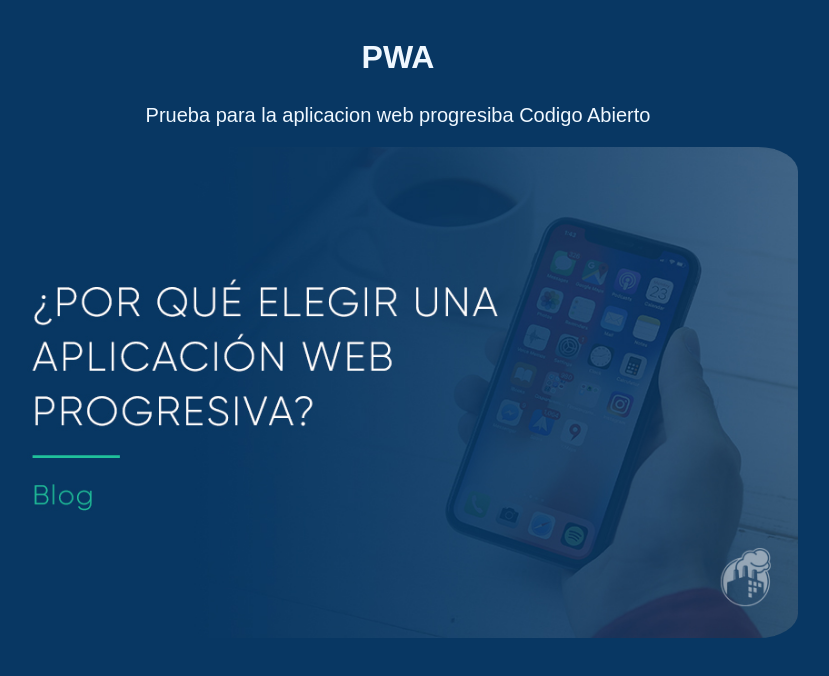
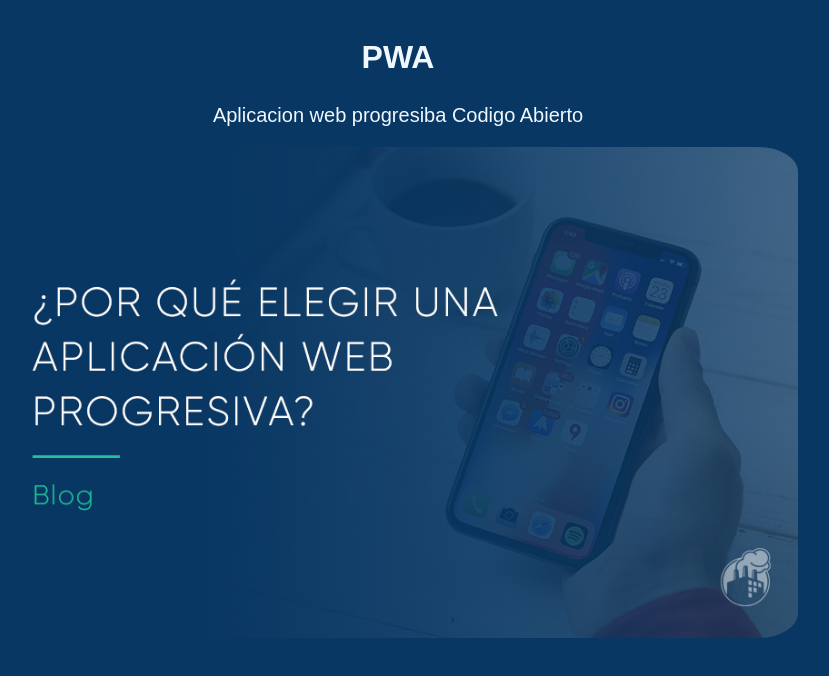
Before and after one commit to hmcarlosj/pwa-add, a plain HTML site: page index.html in a window 1280 px wide. Shown: the whole page, without its empty margins (242-1071 px from the left). Drawn offline with Linux system fonts and the light colour scheme.

Commit message:
Cambio Realizado

```diff
--- a/index.html
+++ b/index.html
@@ -20,7 +20,7 @@
     <header class="Header">
         <h1>PWA</h1>
         <p>
-          Prueba para la aplicacion web progresiba
+          Aplicacion web progresiba
           Codigo Abierto
         </p>
         <img src="./img/01.jpg" alt="pwa"/>
```
